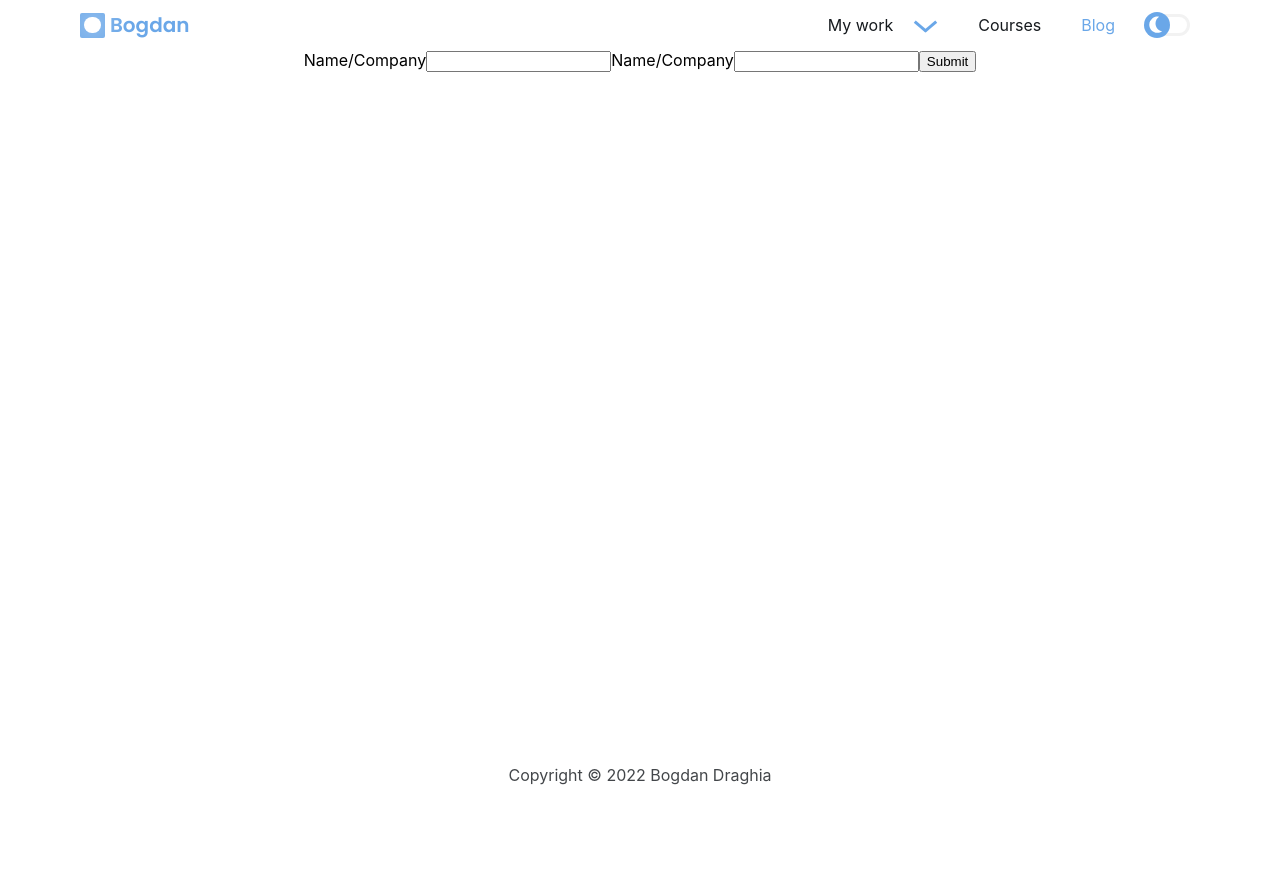
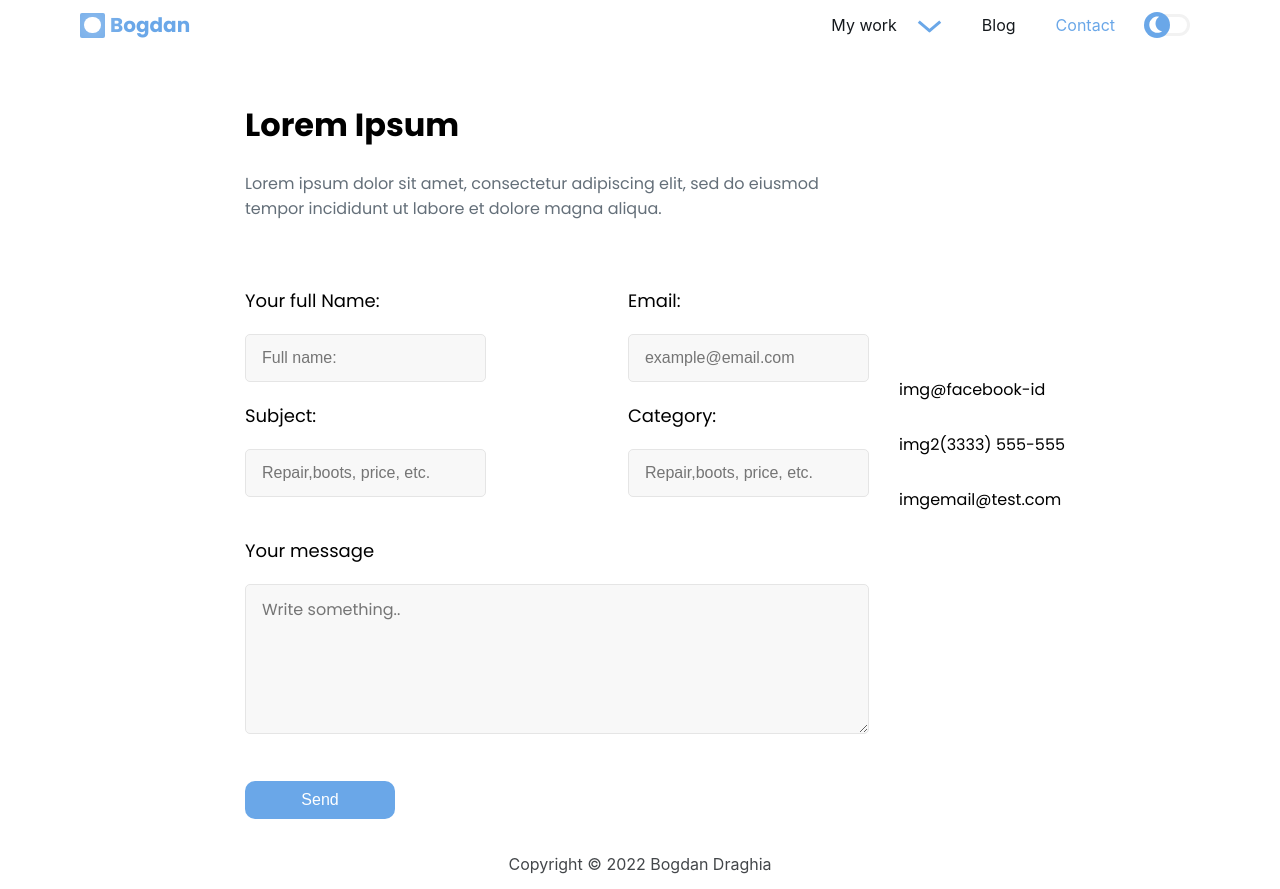
Before and after one commit to BogdanDraghia/personal-portofolio-frontend, a Next.js app: page /contact in a window 1280 px wide. Before the commit the page ends 800 px from the top, so only its background shows below. Built offline with nearby package versions, Linux system fonts and the light colour scheme.

Commit message:
added contact page, fixes

```diff
--- a/pages/contact.js
+++ b/pages/contact.js
@@ -1,21 +1,97 @@
-import style from "../src/components/contact.module.css"
+import style from "../src/components/contact/contact.module.css"
 
 
 const Contact = () => {
   return (
-    <div className={style.centerSection}>
-      <div className={style.containerContact}>
-        <form>
-          <label>
-            Name/Company
-            <input type="text" name="name"/>
-          </label>
-          <label>
-            Name/Company
-            <input type="text" name="name"/>
-          </label>
-          <input type="submit" value="Submit"/>
-        </form>
+    <div className={style.ContactContainer}>
+      <div className={style.ContactBox}>
+        <div className={style.ContactFormBox}>
+          <div className={style.ParagraphT}>
+            <h1>Lorem Ipsum</h1>
+            <p>
+              Lorem ipsum dolor sit amet, consectetur adipiscing elit, sed do
+              eiusmod tempor incididunt ut labore et dolore magna aliqua.
+            </p>
+          </div>
+          <form action="submit" method="post" className={style.form}>
+            <div className={style.tests}>
+              <label htmlFor="fname">Your full Name:</label>
+              <input
+                type="text"
+                id="fname"
+                name="FullName"
+                placeholder="Full name: "
+                required
+              />
+            </div>
+            <div className={style.tests}>
+              <label htmlFor="Email">Email:</label>
+              <input
+                type="text"
+                id="Email"
+                name="Email"
+                placeholder="example@email.com "
+                required
+              />
+            </div>
+            <div className={style.tests}>
+              <label htmlFor="subjectType">Subject:</label>
+              <input
+                type="text"
+                id="subjectType"
+                name="Subject"
+                placeholder="Repair,boots, price, etc. "
+                required
+              />
+            </div>
+            <div className={style.tests}>
+              <label htmlFor="subjectType">Category:</label>
+              <input
+                type="text"
+                id="subjectType"
+                name="Subject"
+                placeholder="Repair,boots, price, etc. "
+                required
+              />
+            </div>
+            <div className={style.textarea}>
+              <label htmlFor="subjectext">Your message</label>
+              <textarea
+                id="subjectext"
+                name="Message"
+                placeholder="Write something.."
+                required
+              ></textarea>
+            </div>
+            <input
+              type="submit"
+              className={style.Sabutton}
+              value="Send"
+            />
+          </form>
+        </div>
+        <div className={style.InputContact}>
+          <div className={style.subInputContact}>
+            <div className={style.ContactInfoItem}>
+              <div className={style.ContactIcon}>
+                img
+              </div>
+              <div className={style.ContactText}>@facebook-id</div>
+            </div>
+            <div className={style.ContactInfoItem}>
+              <div className={style.ContactIcon}>
+                img2
+              </div>
+              <div className={style.ContactText}>(3333) 555-555</div>
+            </div>
+            <div className={style.ContactInfoItem}>
+              <div className={style.ContactIcon}>
+                img
+              </div>
+              <div className={style.ContactText}>email@test.com</div>
+            </div>
+          </div>
+        </div>
       </div>
     </div>
   )
--- a/pages/projects.js
+++ b/pages/projects.js
@@ -2,12 +2,9 @@ import style from "../src/components/projects/projects.module.css"
 import Image from "next/image"
 
 import Button from "../src/components/assets/Button"
-import Refresh from "../src/props/images/refresh"
 import RefreshSvg from "../src/props/images/refresh.svg"
-import SearchSvg from "../src/props/images/search.svg"
 import { useState } from "react"
 import { motion, AnimatePresence } from "framer-motion"
-import Search from "../src/props/images/search"
 
 let projectData = require("../src/data/projects-data.json")
 let tagList = projectData[0].tagsList
--- a/src/components/blog/blog.module.css
+++ b/src/components/blog/blog.module.css
@@ -14,7 +14,7 @@
     margin: 50px;
     display: flex;
     border-radius: 20px;
-    background-color: #f2f2f2;
+    background-color: var(--bg-c1);
     flex-direction: row;
     justify-content: space-around;
     align-items: center;
@@ -28,6 +28,7 @@
     overflow: hidden;
 }
 .blogItemLastText{
+    color:var(--txt-default);
     margin: 30px 10px;
     padding: 20px;
     width: 100%;
@@ -49,7 +50,7 @@
 .postSection{
     margin:60px 50px;
     border-radius: 20px;
-    background-color: #f2f2f2;
+    background-color: var(--bg-c1);
     display: flex;
     flex-wrap: wrap;
     justify-content:space-around;
@@ -68,6 +69,7 @@
 .blogItemText{
     text-align: center;
     padding:0.5rem 1rem;
+    color:var(--txt-default);
 }
 
 @media (max-width: 768px) {
--- /dev/null
+++ b/src/components/contact/contact.module.css
@@ -0,0 +1,113 @@
+.ContactContainer{
+    font-family: 'Poppins', sans-serif;
+    margin: 0 auto;
+    max-width: calc(100% - 5em);
+    width: 70em;
+    display: flex;
+    justify-content: center;
+    flex-direction: column;
+    align-items: center;
+}
+.ContactBox {
+    display: flex;
+    width: 850px;
+    flex-direction: row;
+    flex: 4 1;
+  }
+.ContactFormBox {
+    flex: 3 1;
+  }
+
+.ParagraphT {
+    padding: 30px;
+  }
+  .ParagraphT>p{
+    font-size: 16px;
+    font-weight: 200;
+    color: var(--txt-grey);
+  }
+
+  .tests {
+    display: flex;
+
+    flex-direction: column;
+  }
+  .textarea {
+    width: 100%;
+  }
+  .textarea {
+    width: 100%;
+  }
+  .tests > label,
+  .textarea > label {
+    display: block;
+    font-size: 18px;
+    margin: 20px 0px;
+  }
+  .textarea {
+    margin: 20px 0px;
+  }
+
+  .textarea > textarea {
+    resize: vertical;
+    width: 100%;
+    font-family: inherit;
+    font-size: 100%;
+    line-height: 1.15;
+    margin: 0;
+    padding-top: 1em !important;
+    min-height: 150px;
+  }
+  .tests input[type="text"],
+  .textarea > textarea {
+    background-color: #f8f8f8;
+    border: solid 1px #e5e5e5;
+    border-radius: 5px;
+    height: 3em;
+    font-size: 100%;
+    line-height: 1.15;
+    margin: 0;
+    padding: 0 1em;
+  }
+  .ContactInfoItem {
+    width: 100%;
+    margin: 15px 0px;
+    align-items: center;
+    display: inline-flex;
+  }
+  .InputContact {
+    display: flex;
+    align-items: center;
+    display: flex;
+    justify-content: center;
+  }
+  .subInputContact {
+    display: flex;
+    flex-direction: column;
+    align-items: center;
+  }
+  .ContactIcon > img {
+    width: 50px;
+    height: 50px;
+    object-fit: contain;
+    margin: 10px;
+  }
+
+  .Sabutton {
+    background-color: var(--Accent);
+    color:white;
+    margin: 20px 0;
+    padding: 10px 20px;
+    font-size: 16px;
+    width: 150px;
+    text-align: center;
+    border: none;
+    border-radius: 10px;
+  }
+  .form {
+    margin: 0px 30px;
+    display: flex;
+    flex-direction: row;
+    flex-wrap: wrap;
+    justify-content: space-between;
+  }
--- /dev/null
+++ b/src/components/contact/contact.scss
@@ -0,0 +1,162 @@
+//TEMPORAL
+.margintop {
+    margin-top: 100px;
+    margin-bottom: 100px;
+  }
+  //PLEASE CHANGE
+  .LocationFlex {
+    display: flex;
+    flex-direction: column;
+    justify-content: center;
+    align-items: center;
+    overflow: hidden;
+  }
+  .map {
+    width: 900px;
+    height: 300px;
+    box-shadow: var(--BGS1);
+    border-radius: 26px;
+  }
+  .adresses {
+    position: relative;
+    top: -60px;
+    display: flex;
+    flex-direction: row;
+  }
+  .adress-item {
+    position: relative;
+    border-radius: 26px;
+    box-shadow: var(--BGS1);
+    margin: 10px 50px;
+    background-color: white;
+    width: 300px;
+    height: 150px;
+    display: flex;
+    flex-direction: column;
+    justify-content: center;
+    align-items: center;
+  }
+  .numberLocation {
+    position: absolute;
+    top: -20px;
+    left: -20px;
+    width: 60px;
+    height: 60px;
+    text-align: center;
+    color: white;
+    line-height: 60px;
+    font-size: 26px;
+
+    border-radius: 50%;
+    background-color: var(--accent);
+  }
+  .inlineAdress {
+    display: flex;
+    flex-direction: row;
+  }
+  .iconLocation {
+    width: 50px;
+    height: 50px;
+  }
+  .inlineAdress {
+    display: flex;
+    width: 100%;
+    align-items: center;
+    padding: 10px 40px;
+  }
+
+  //CONTACTFORM
+
+  .ContactBox {
+    display: flex;
+    flex-direction: row;
+    flex: 4 1;
+  }
+  .ContactFormBox {
+    flex: 3 1;
+  }
+  .InputContact {
+    flex: 1 1;
+  }
+
+  form {
+    margin: 0px 30px;
+    display: flex;
+    flex-direction: row;
+    flex-wrap: wrap;
+    justify-content: space-between;
+  }
+  .tests {
+    display: flex;
+
+    flex-direction: column;
+  }
+  .textarea {
+    width: 100%;
+  }
+  .tests > label,
+  .textarea > label {
+    color: black;
+    display: block;
+    font-size: 18px;
+    margin: 20px 10px;
+    font-weight: 600;
+  }
+  .textarea {
+    font-weight: 600;
+
+    margin: 20px 0px;
+  }
+
+  .textarea > textarea {
+    resize: vertical;
+    width: 100%;
+    padding-top: 1em !important;
+    min-height: 150px;
+  }
+  .tests input[type="text"],
+  .textarea > textarea {
+    background-color: #f8f8f8;
+    border: solid 1px #e5e5e5;
+    border-radius: 17 px;
+    height: 3em;
+
+    padding: 0 1em;
+  }
+  .em70 {
+    width: 70em !important;
+  }
+  .ParagraphT {
+    padding: 30px;
+  }
+  //contact info
+  .ContactInfo-Item {
+    width: 100%;
+    margin: 15px 0px;
+    align-items: center;
+    display: inline-flex;
+  }
+  .InputContact {
+    display: flex;
+    align-items: center;
+    display: flex;
+    justify-content: center;
+  }
+  .subInputContact {
+    display: flex;
+    flex-direction: column;
+    align-items: center;
+  }
+  .ContactIcon > img {
+    width: 50px;
+    height: 50px;
+    object-fit: contain;
+    margin: 10px;
+  }
+  .ContactText {
+    font-weight: 600;
+  }
+  //BUTTON
+  #Sabutton {
+    margin: 20px 0px !important;
+  }
--- a/src/components/landing/landing.module.css
+++ b/src/components/landing/landing.module.css
@@ -1,4 +1,3 @@
-/* DELETE */
 
 .ImageMock{
     width: 400px;
@@ -12,7 +11,7 @@
 }
 
 .center{
-    padding: 50px 0;
+    padding: 100px 0;
     display: flex;
     flex-direction: row;
     align-items: center;
@@ -73,6 +72,7 @@
 
 @media (max-width: 768px) {
     .center{
+        padding: 50px 0px;
         flex-direction: column;
     }
 
@@ -85,4 +85,32 @@
         border-radius: 20px;
         overflow: hidden;
     }
+    .txtSection{
+        width: 100%;
+    }
+    .IconShortcutContainer{
+        flex-wrap: wrap;
+    }
+    .ImageMock{
+        width: 100%;
+        height: inherit;
+    }
+    .PhotoSection{
+        width: 100%;
+    }
+    .center{
+        width: initial;
+        margin:inherit;
+        margin:0px 20px;
+        max-width: inherit;
+    }
 }
+
+@media (max-width: 375px){
+
+}
+
+@media (max-width: 320px){
+
+
+}
--- a/src/components/layout/Header.js
+++ b/src/components/layout/Header.js
@@ -91,6 +91,7 @@ const Header = () => {
                                 <div className={style.dropdownArrow}>
                                     <motion.div
                                         transition={{
+                                            type:"spring",
                                             default:{duration:0.05}
                                         }}
                                         animate={renderDropdown ? "down" : "up"}
@@ -136,14 +137,14 @@ const Header = () => {
 
                         <li
                          onClick={() => toggleButtonBurger()}>
-                            <Link href="/courses" passHref >
-                                <div  className={style.menuText}>Courses</div>
+                            <Link href="/blog" passHref >
+                                <div  className={style.menuText}>Blog</div>
                             </Link>
                         </li>
                         <li
                          onClick={() => toggleButtonBurger()}>
-                            <Link href="/blog" passHref >
-                                <div style={{color:"#6aa7e8"}} className={style.menuText}>Blog</div>
+                            <Link href="/contact" passHref >
+                                <div style={{color:"#6aa7e8"}} className={style.menuText}>Contact</div>
                             </Link>
                         </li>
                         <li className={style.changethemeli}>
--- a/src/components/layout/layout.module.css
+++ b/src/components/layout/layout.module.css
@@ -35,6 +35,7 @@
     padding: 10px 10px;
   }
   .menuText{
+    cursor: pointer;
     color:var(--txt-default)
   }
   .changethemeli{
@@ -66,6 +67,7 @@
     position: relative;
   }
   .dropdownItems{
+    cursor:pointer;
     align-self: flex-start;
     box-shadow: var(--box-shadow);
     margin-top: 35px;
--- a/styles/globals.css
+++ b/styles/globals.css
@@ -1,5 +1,4 @@
-@import url('https://fonts.googleapis.com/css2?family=Poppins:wght@600&display=swap');
-
+@import url('https://fonts.googleapis.com/css2?family=Poppins:ital,wght@0,400;0,500;0,700;1,400&display=swap');
 
 
 :root{
@@ -10,20 +9,23 @@
   --bg-white: #ffff;
   --txt-white:#ffff;
   --txt-dark:#15191d;
+  --txt-grey:#646f79;
   --moon-color:#ffff;
+  --bg-c1:#f6f8f9;
 }
 
 
 .darkmode {
-
   --SiteBackground: var(--bg-dark);
   --moon-color: #f7ec87;
+  --bg-c1:var(--bg-dark);
   --txt-default: var(--txt-white);
 
 }
 .lightmode {
   --SiteBackground: var(--bg-white);
   --moon-color: #ffff;
+  --bg-c1:#f6f8f9;
   --txt-default: var(--txt-dark);
 
 }
```
Also changed, not shown: src/components/landing/Introductions.js (+6 -1 lines), src/components/projects/projects.module.css (+30 -20 lines).
